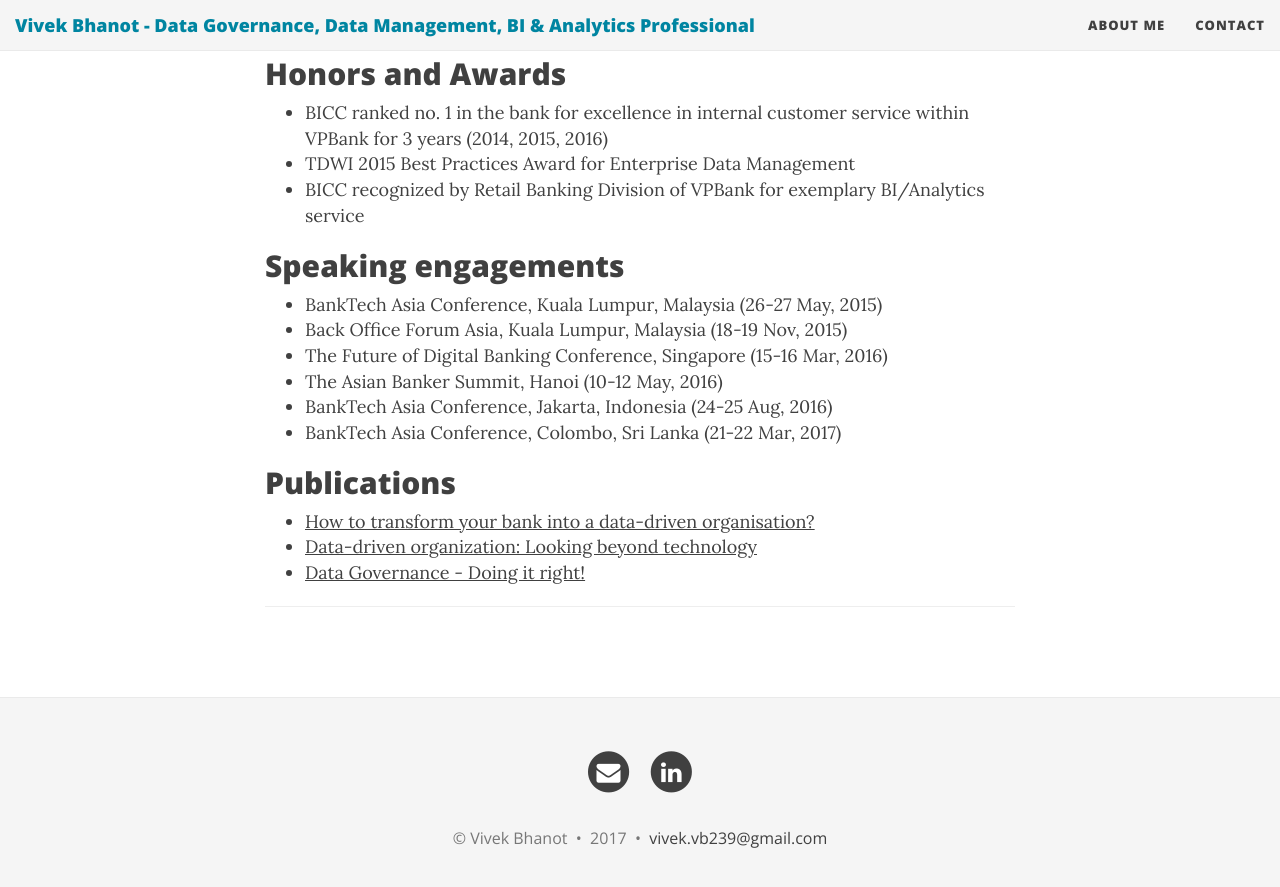
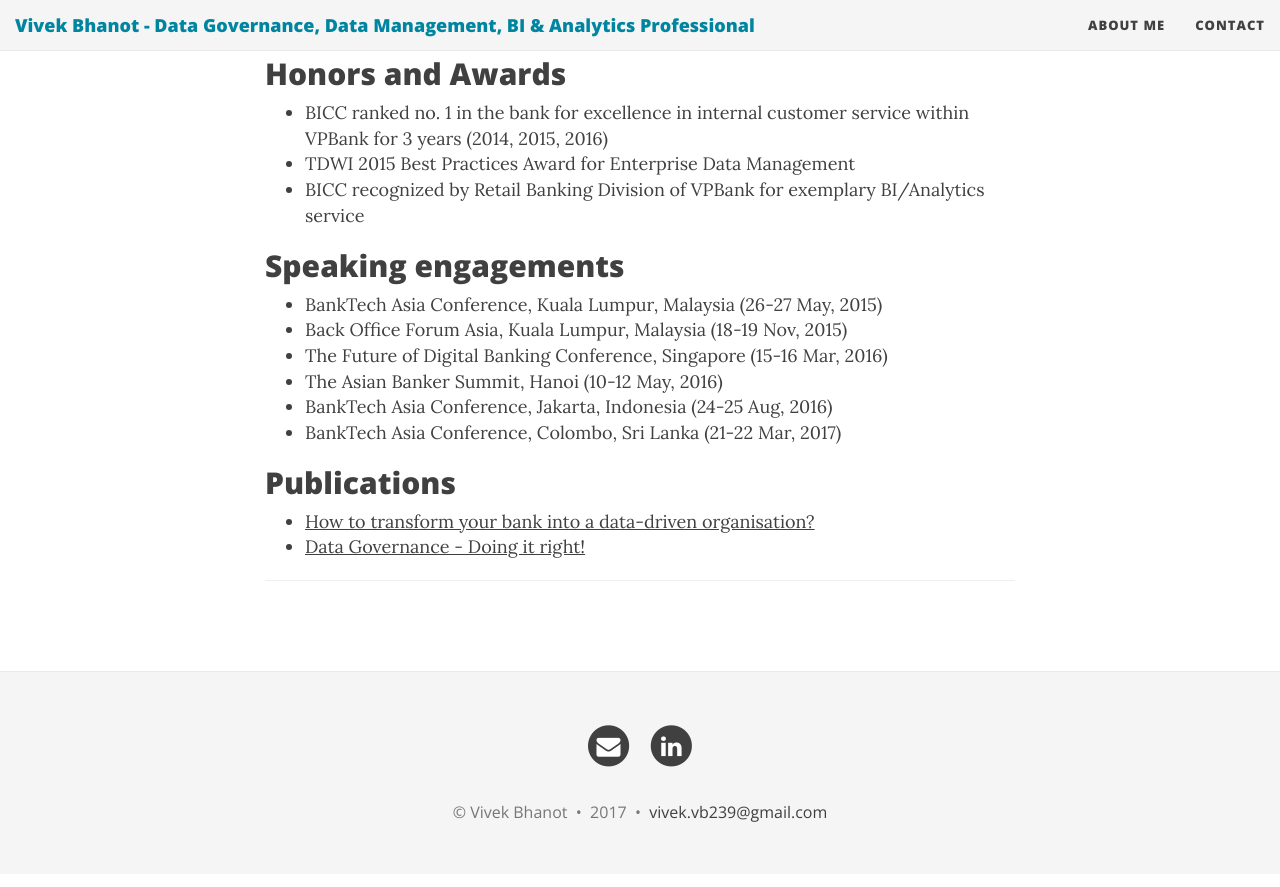
Before and after one commit to vivekbhanot/vivekbhanot.github.io, a Jekyll site: the page built from aboutme.md, in a window 1280 px wide and 900 px high, scrolled down 986 px. Shown: the top 887 px of the window. Built offline with Jekyll 4.4.1, drawn with Linux system fonts in a browser that asks for light colours; nearby versions of some CDN libraries.

Commit message:
Update aboutme.md

```diff
--- a/aboutme.md
+++ b/aboutme.md
@@ -50,7 +50,6 @@ Vivek lives in Hanoi with his wife Nguyen Thi Thu and two daughters, Arianna & A
 ## Publications
 
 - [How to transform your bank into a data-driven organisation?](https://www.henrystewartpublications.com/jdb/v1?lipi=urn%3Ali%3Apage%3Ad_flagship3_profile_view_base%3BjDs%2BWSHaSQq%2FqxKDuy0OUA%3D%3D)
-- [Data-driven organization: Looking beyond technology](https://www.linkedin.com/pulse/data-driven-organization-looking-beyond-technology-vivek-bhanot)
 - [Data Governance - Doing it right!](https://www.linkedin.com/pulse/data-governance-doing-right-vivek-bhanot)
 
 ---
```
